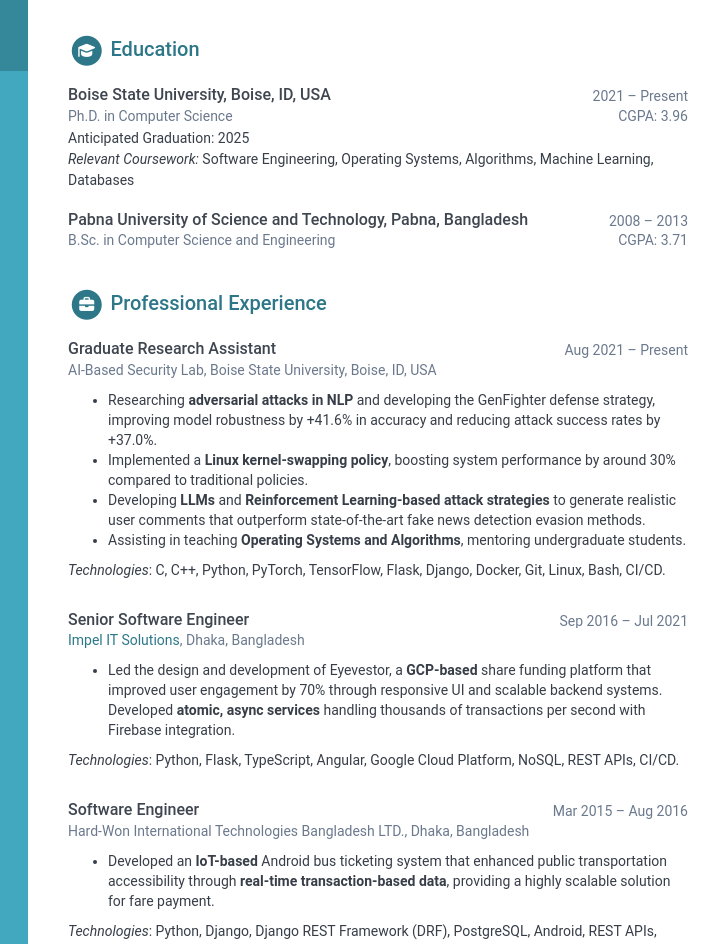
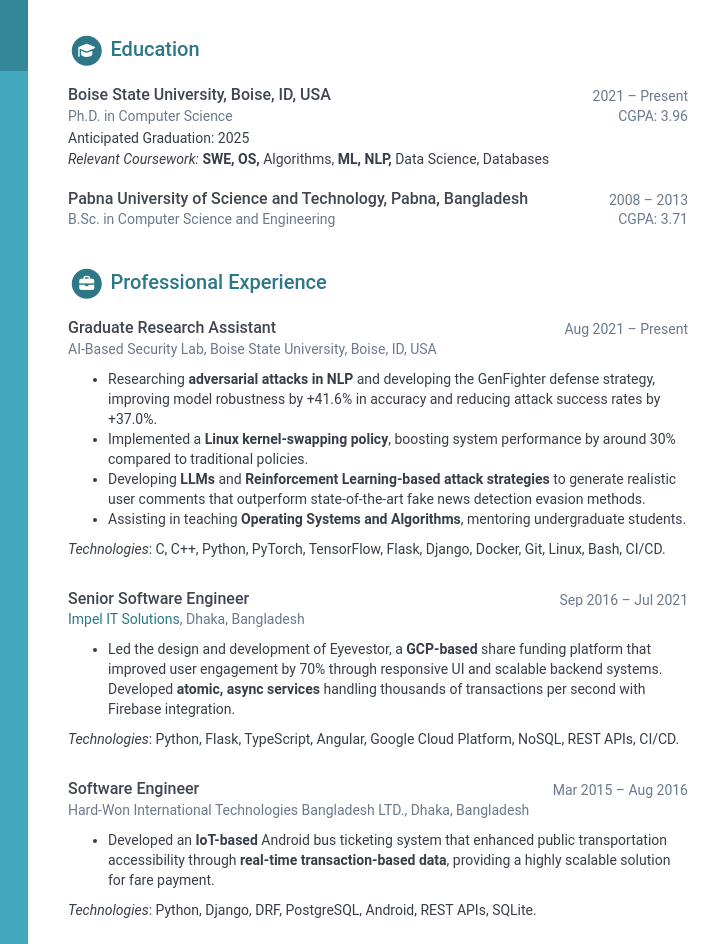
Before and after one commit to atikbappy/mdathikulislam, a plain HTML site: page index.html in a window 1280 px wide. Shown: the part 240-1184 px from the top of the page, 412-1131 px from the left. Drawn offline with Linux system fonts and the light colour scheme.

Commit message:
skills updated

```diff
--- a/index.html
+++ b/index.html
@@ -165,7 +165,7 @@
 
     <div class="details">
       <p>Anticipated Graduation: 2025<br>
-        <em>Relevant Coursework:</em> Software Engineering, Operating Systems, Algorithms, Machine Learning, Databases</p>
+        <em>Relevant Coursework:</em> <strong>SWE, OS,</strong> Algorithms, <strong>ML, NLP,</strong> Data Science, Databases</p>
   </div>
   </div>
   <!--//item-->
@@ -278,7 +278,7 @@
       <ul>
           <li>Developed an <strong>IoT-based</strong> Android bus ticketing system that enhanced public transportation accessibility through <strong>real-time transaction-based data</strong>, providing a highly scalable solution for fare payment.</li>
       </ul>
-      <p><em>Technologies</em>: Python, Django, Django REST Framework (DRF), PostgreSQL, Android, REST APIs, SQLite.</p>
+      <p><em>Technologies</em>: Python, Django, DRF, PostgreSQL, Android, REST APIs, SQLite.</p>
     </div><!--//details-->
 
 
@@ -418,7 +418,7 @@ accuracy by +41.6% and reducing attack success by +37.0%.
     </div><!--//item-->
 
     <div class="item">
-      <span class="project-title">Linux Kernel Swapping Policy</span>
+      <span class="project-title"><a href="https://github.com/atikbappy/swapping-policy" target="_blank">Linux Kernel Swapping Policy</a></span>
       - <span class="project-tagline">Designed an optimized kernel management strategy, improving system performance
 by 30%.</span>
     </div><!--//item-->
```
Also changed, not shown: 1 other file.
